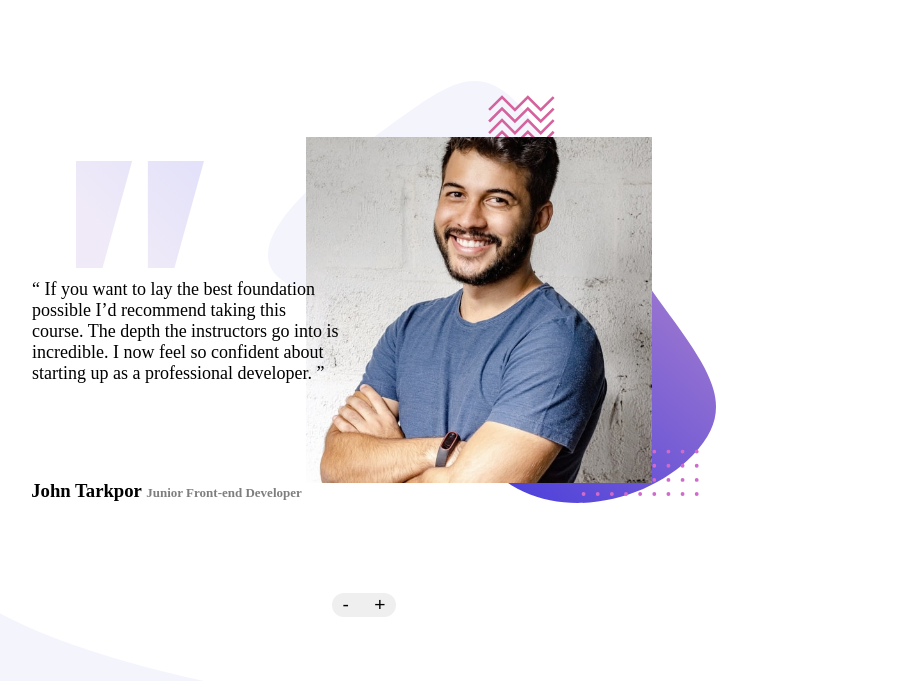
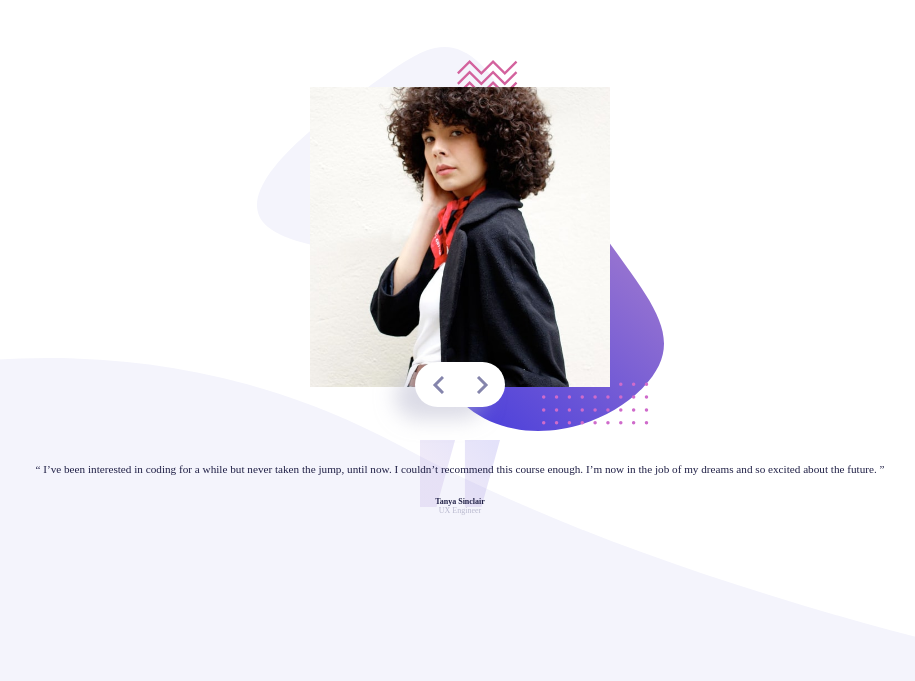
Before and after one commit to hemantmm/Coding-bootcamp, a plain HTML site: page index.html in a window 1280 px wide. Shown: the part 119-800 px from the top of the page, without its empty margins (180-1095 px from the left). Drawn offline with Linux system fonts and the light colour scheme.

Commit message:
updation

```diff
--- a/index.html
+++ b/index.html
@@ -1,44 +1,66 @@
 <!DOCTYPE html>
 <html lang="en">
+
 <head>
   <meta charset="UTF-8">
-  <meta name="viewport" content="width=device-width, initial-scale=1.0"> <!-- displays site properly based on user's device -->
+  <meta name="viewport" content="width=device-width, initial-scale=1.0">
+  <!-- displays site properly based on user's device -->
 
   <link rel="icon" type="image/png" sizes="32x32" href="./images/favicon-32x32.png">
 
   <title>Frontend Mentor | Coding Bootcamp Testimonials Slider</title>
   <link rel="stylesheet" href="style.css">
 </head>
+
 <body>
-<div class="header">
+  <!-- <div class="header">
     <img src="images/pattern-bg.svg" alt="" id="img1">
     <img src="images/pattern-curve.svg" alt="" id="img2">
-  <img src="images/pattern-quotes.svg" alt="" id="img3">
+    <img src="images/pattern-quotes.svg" alt="" id="img3"> -->
 
-  <!-- <div id="images">
-    <img src="images/image-tanya.jpg" alt="" id="image1">
-  <p>
+    <div class="container">
+      <div class="slider">
+        <div class="slide slide-1">
+          <div class="slide-text">
+            <p class="p-text">
               “ I’ve been interested in coding for a while but never taken the jump, until now.
               I couldn’t recommend this course enough. I’m now in the job of my dreams and so
               excited about the future. ”
             </p>
-<h3>Tanya Sinclair
-  <span>UX Engineer</span></h3>
-</div> -->
-
-<div id="images">
-  <img src="images/image-john.jpg" alt="" id="image1">
-<p>
+            <p class="author">Tanya Sinclair <span>UX Engineer</span></p>
+          </div>
+          <div class="slide-img">
+            <img src="images/image-tanya.jpg" alt="img">
+          </div>
+        </div>
+        <div class="slide slide-2">
+          <div class="slide-text">
+            <p class="p-text">
               “ If you want to lay the best foundation possible I’d recommend taking this course.
               The depth the instructors go into is incredible. I now feel so confident about
               starting up as a professional developer. ”
             </p>
-<h3>John Tarkpor
-  <span>Junior Front-end Developer</span></h3>
+            <p class="author">John Tarkpor
+              <span>Junior Front-end Developer</span>
+            </p>
+          </div>
+          <div class="slide-img">
+            <img src="images/image-john.jpg" alt="img">
+          </div>
+        </div>
+        <div class="buttons">
+          <div class="next"></div>
+          <div class="prev"></div>
+        </div>
       </div>
 
+
     </div>
-<button id="add">- +</button>
+
+
+
+  <!-- </div> -->
+  <!-- <button id="add">- +</button> -->
 
   <!-- <div class="attribution">
     Challenge by <a href="https://www.frontendmentor.io?ref=challenge" target="_blank">Frontend Mentor</a>.
@@ -47,4 +69,5 @@
 
   <script src="script.js"></script>
 </body>
+
 </html>
--- a/script.js
+++ b/script.js
@@ -0,0 +1,32 @@
+const next= document.querySelector('.next');
+const prev=document.querySelector('.prev');
+const slide=document.querySelectorAll('.slide');
+
+let index=0;
+display(index);
+
+function display(index){
+    slide.forEach((slid)=>{
+        slid.style.display='none';
+    });
+    slide[index].style.display='flex';
+}
+
+function nextSlide(){
+    index++;
+    if(index>slide.length-1){
+        index=0;
+    }
+    display(index);
+}
+
+function prevSlide(){
+    index--;
+    if(index<0){
+        index=slide.length-1;
+    }
+    display(index);
+}
+
+next.addEventListener('click',nextSlide);
+prev.addEventListener('click',prevSlide);
--- a/style.css
+++ b/style.css
@@ -1,77 +1,138 @@
-.attribution { font-size: 11px; text-align: center; }
-.attribution a { color: hsl(228, 45%, 44%); }
-
-body
-{
-    /* background-color: red; */
+*{
+    margin: 0;
     padding: 0;
-    margin: 0;
+    box-sizing: border-box;
 }
 
-#img1
-{
-    position: absolute;
-    width: 35%;
-    right: 30%;
-    top: 25%;
+.container{
+    min-height: 100vh;
+    width: 100%;
+    display: flex;
+    align-items: center;
+    justify-content: center;
+    padding: 30px;
+    background-image: url(./images/pattern-curve.svg);
+    background-position: center bottom;
+    background-size: contain;
+    background-repeat: no-repeat;
 }
 
-#img2
-{
-    position: absolute;
-    width: 30%;
-    bottom: 0%;
+.slider{
+    display: block;
+    height: 100%;
+    width: 100%;
+    max-width: 850px;
+    margin: 0 auto;
+    position: relative;
 }
 
-#img3
-{
-    position: absolute;
-    width: 10%;
-    left: 20%;
-    top: 35%;
+.slide{
+    width: 100%;
+    display: flex;
+    flex-direction: column-reverse;
+    justify-content: center;
+    align-items: center;
+    text-align: center;
 }
 
-#image1
-{
-    position: absolute;
-    width: 27%;
-    right: 35%;
-    top: 32%;
+.slide-img{
+    width: 100%;
+    margin: 0 auto;
+    height: 100%;
+    padding: 40px;
+    background-image: url(./images/pattern-bg.svg);
+    background-position: center;
+    background-repeat: no-repeat;
+    background-size: contain;
 }
 
-#images p
-{
-    position: absolute;
-    width: 24%;
-    font-size: large;
-    padding: 20px 20px;
-    top: 45%;
-    left: 15%;
+.slide-text{
+    padding-top: 30px;
+    display: flex;
+    align-items: center;
+    justify-content: center;
+    flex-direction: column;
+    background-image: url(./images/pattern-quotes.svg);
+    background-repeat: no-repeat;
+    background-size: 80px;
+    background-position: center;
 }
 
-#images h3
-{
-    position: absolute;
-    bottom: 20%;
-    left: 16.5%;
+
+.p-text{
+    font-weight: 300;
+    font-size: .7rem;
+    line-height: 1rem;
+    color: hsl(240,38%,20%);
 }
 
-#images h3 span
-{
-    font-size: small;
-    opacity: .5;
+.author{
+    margin-top: 20px;
+    color: hsl(240,38%,20%);
+    font-size: .5rem;
+    font-weight: 700;
 }
 
-#add
-{
+.author span{
+    color: hsl(240,18%,77%);
+    font-weight: 500;
+    display: block;
+}
+
+.slide-img img{
+    height: 100%;
+    width: 300px;
+}
+
+.prev,.next{
+    display: inline-block;
+    width: 50%;
+    height: 100%;
     position: absolute;
-    padding: 1px 10px;
-    bottom: 8%;
-    right: 55%;
-    border: none;
-    border-radius: 20px;
-    font-size: larger;
-    width: 5%;
-    word-spacing: 20px;
     cursor: pointer;
 }
+
+.prev:hover,
+.next:hover{
+    background-color: antiquewhite;
+}
+
+.buttons{
+    position: absolute;
+    left: 50%;
+    transform: translateX(-50%);
+    top: 315px;
+    width: 90px;
+    height: 45px;
+    box-shadow:-20px 12px 20px 0px hsla(240, 18%, 77%, 0.52);
+	border-radius: 50px;
+	background-color: white;
+	overflow: hidden;
+}
+
+.prev{
+    left: 0;
+}
+
+.next{
+    right: 0;
+}
+
+.next::after,
+.prev::after{
+    content: '';
+    position: absolute;
+    height: 100%;
+    width: 100%;
+    background-repeat: no-repeat;
+    background-position: center;
+    background-size: auto;
+}
+
+.next::after{
+    background-image: url(./images/icon-next.svg);
+}
+
+.prev::after{
+    background-image: url(./images/icon-prev.svg);
+}
```
Lines whose indentation alone changed are shown as unchanged.
